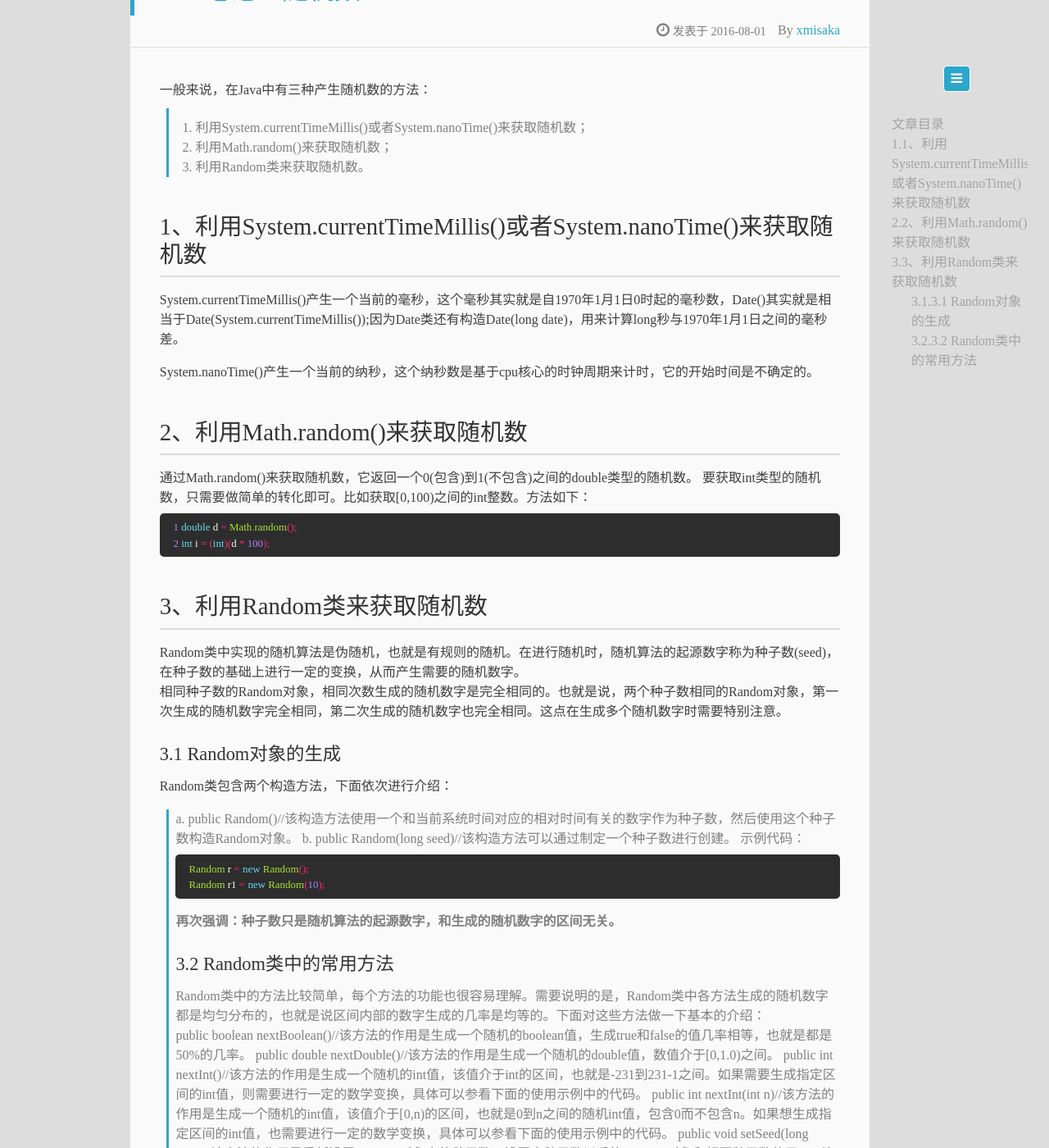
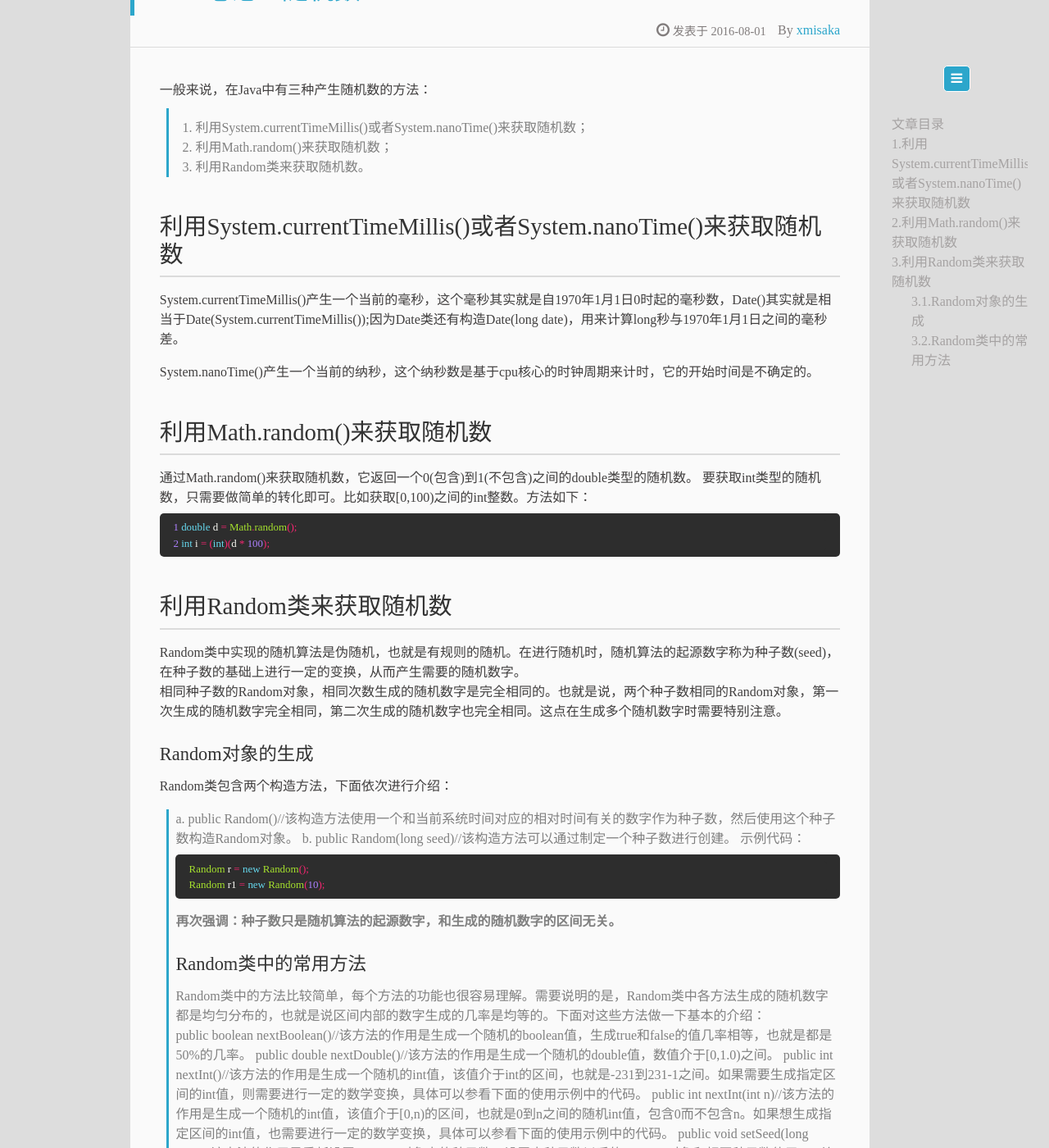
Before and after one commit to xmisaka/xmisaka.github.io, a Jekyll site: the page built from _posts/2016-08-01-Java随机数.md, in a window 1280 px wide and 1400 px high, scrolled down 261 px. Shown: the whole window at 82% size. Built offline with Jekyll 4.4.1, drawn with Linux system fonts in a browser that asks for light colours; Markdown is read by kramdown in place of the engine named in the settings; comment, search, counter and statistics services are not loaded.

Commit message:
Update 2016-08-01-Java随机数.md

````diff
--- a/_posts/2016-08-01-Java随机数.md
+++ b/_posts/2016-08-01-Java随机数.md
@@ -12,12 +12,12 @@ description: 本章主要讲解如何使用Java来产生随机数，着重介绍
 >2. 利用Math.random()来获取随机数；
 >3. 利用Random类来获取随机数。
 
-##1、利用System.currentTimeMillis()或者System.nanoTime()来获取随机数
+##利用System.currentTimeMillis()或者System.nanoTime()来获取随机数
 System.currentTimeMillis()产生一个当前的毫秒，这个毫秒其实就是自1970年1月1日0时起的毫秒数，Date()其实就是相当于Date(System.currentTimeMillis());因为Date类还有构造Date(long date)，用来计算long秒与1970年1月1日之间的毫秒差。
 
 System.nanoTime()产生一个当前的纳秒，这个纳秒数是基于cpu核心的时钟周期来计时，它的开始时间是不确定的。
 
-##2、利用Math.random()来获取随机数
+##利用Math.random()来获取随机数
 通过Math.random()来获取随机数，它返回一个0(包含)到1(不包含)之间的double类型的随机数。
 要获取int类型的随机数，只需要做简单的转化即可。比如获取[0,100)之间的int整数。方法如下：
 ```java
@@ -25,10 +25,10 @@ System.nanoTime()产生一个当前的纳秒，这个纳秒数是基于cpu核心
 2 int i = (int)(d * 100);
 ```
 
-##3、利用Random类来获取随机数
+##利用Random类来获取随机数
 Random类中实现的随机算法是伪随机，也就是有规则的随机。在进行随机时，随机算法的起源数字称为种子数(seed)，在种子数的基础上进行一定的变换，从而产生需要的随机数字。
 相同种子数的Random对象，相同次数生成的随机数字是完全相同的。也就是说，两个种子数相同的Random对象，第一次生成的随机数字完全相同，第二次生成的随机数字也完全相同。这点在生成多个随机数字时需要特别注意。
-###3.1 Random对象的生成
+###Random对象的生成
 Random类包含两个构造方法，下面依次进行介绍：
 >a. public Random()//该构造方法使用一个和当前系统时间对应的相对时间有关的数字作为种子数，然后使用这个种子数构造Random对象。
 >b. public Random(long seed)//该构造方法可以通过制定一个种子数进行创建。
@@ -38,7 +38,7 @@ Random r = new Random();
 Random r1 = new Random(10);
 ```
 **再次强调：种子数只是随机算法的起源数字，和生成的随机数字的区间无关。**
-###3.2 Random类中的常用方法
+###Random类中的常用方法
 Random类中的方法比较简单，每个方法的功能也很容易理解。需要说明的是，Random类中各方法生成的随机数字都是均匀分布的，也就是说区间内部的数字生成的几率是均等的。下面对这些方法做一下基本的介绍：
 >public boolean nextBoolean()//该方法的作用是生成一个随机的boolean值，生成true和false的值几率相等，也就是都是50%的几率。
 >public double nextDouble()//该方法的作用是生成一个随机的double值，数值介于[0,1.0)之间。
````
